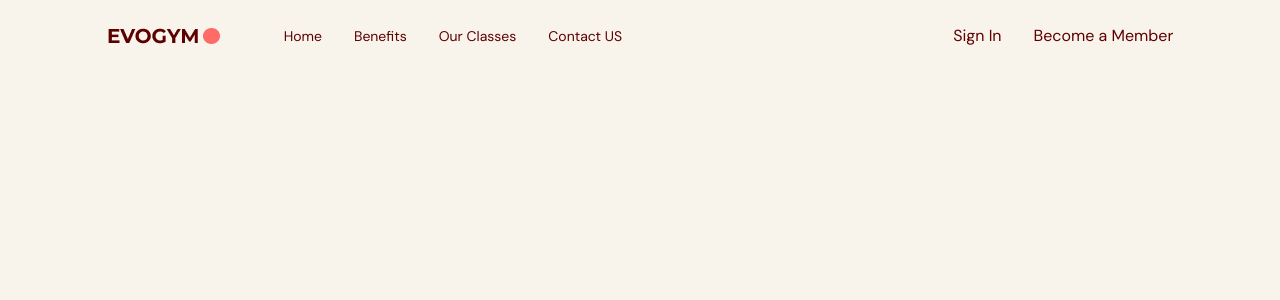
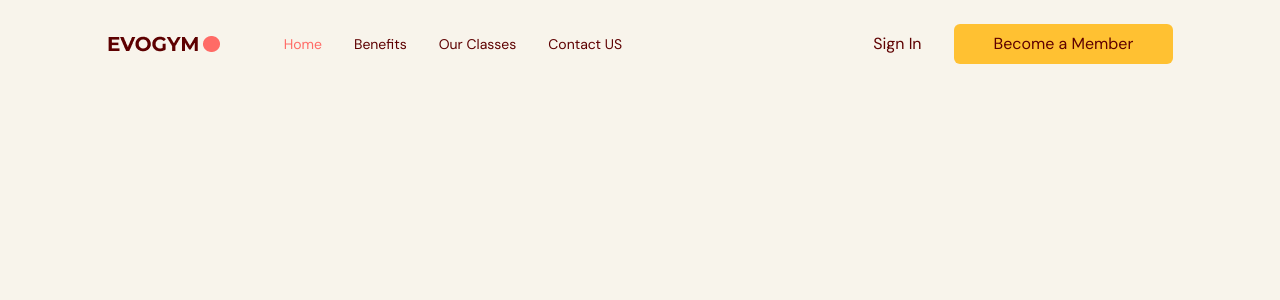
Before and after one commit to lahiruSanjeewa2971/Typescript_fitness_app, a React (Vite) app: page / in a window 1280 px wide. Shown: the top 300 px of the page. Built offline with nearby package versions, Linux system fonts and the light colour scheme.

Commit message:
Nav bar complete

```diff
--- a/src/App.tsx
+++ b/src/App.tsx
@@ -1,9 +1,27 @@
+import { useEffect, useState } from "react";
 import Navbar from "./scenes/navbar";
+import { SelectedPage } from "@/shared/types";
 
 function App() {
+  const [selectedPage, setSelectedPage] = useState(SelectedPage.Home);
+  const [isToOfPage, setIsTopOfPage] = useState<boolean>(true);
+
+  useEffect(() => {
+    const handleScroll = () => {
+      if (window.scrollY === 0) {
+        setIsTopOfPage(true);
+        setSelectedPage(SelectedPage.Home);
+      } else {
+        setIsTopOfPage(false);
+      }
+    };
+    window.addEventListener("scroll", handleScroll);
+    return () => window.removeEventListener("scroll", handleScroll);
+  }, []);
+
   return (
     <div className="app bg-gray-20">
-      <Navbar />
+      <Navbar selectedPage={selectedPage} setSelectedPage={setSelectedPage} isToOfPage={isToOfPage} />
     </div>
   );
 }
--- /dev/null
+++ b/src/hooks/useMediaQuery.ts
@@ -0,0 +1,18 @@
+import { useState, useEffect } from "react";
+
+const useMediaQuery = (query: string) => {
+  const [matches, setMatches] = useState(false);
+
+  useEffect(() => {
+    const media = window.matchMedia(query);
+    if (media.matches !== matches) {
+      setMatches(media.matches);
+    }
+    const listner = () => setMatches(media.matches);
+    window.addEventListener("resize", listner);
+    return () => window.removeEventListener("resize", listner);
+  }, [matches, query]);
+  return matches;
+};
+
+export default useMediaQuery;
--- a/src/scenes/navbar/Link.tsx
+++ b/src/scenes/navbar/Link.tsx
@@ -0,0 +1,25 @@
+import { SelectedPage } from "@/shared/types";
+import AnchorLink from "react-anchor-link-smooth-scroll";
+
+type Props = {
+  page: string;
+  selectedPage: SelectedPage;
+  setSelectedPage: (value: SelectedPage) => void;
+};
+
+const Link = ({ page, selectedPage, setSelectedPage }: Props) => {
+  const lowercasePage = page.toLowerCase().replace(/ /g, "") as SelectedPage;
+  return (
+    <AnchorLink
+      className={`${
+        selectedPage === lowercasePage ? "text-primary-500" : ""
+      } transition duration-500 hover:text-primary-300 `}
+      href={`#${lowercasePage}`}
+      onClick={() => setSelectedPage(lowercasePage)}
+    >
+      {page}
+    </AnchorLink>
+  );
+};
+
+export default Link;
--- a/src/scenes/navbar/index.tsx
+++ b/src/scenes/navbar/index.tsx
@@ -1,33 +1,110 @@
 import { useState } from "react";
 import { Bars3Icon, XMarkIcon } from "@heroicons/react/24/solid";
 import Logo from "@/assets/Logo.png";
+import Link from "./Link";
+import { SelectedPage } from "@/shared/types";
+import useMediaQuery from "@/hooks/useMediaQuery";
+import { button, div } from "framer-motion/client";
+import ActionButton from "@/shared/ActionButton";
 
-type Props = {};
+type Props = {
+  isToOfPage: boolean;
+  selectedPage: SelectedPage;
+  setSelectedPage: (value: SelectedPage) => void;
+};
 
-const Navbar = (props: Props) => {
+const Navbar = ({ selectedPage, setSelectedPage, isToOfPage }: Props) => {
+  const [isMenuToggled, setIsMenuToggled] = useState<boolean>(false);
   const flexBetween = "flex items-center justify-between";
+  const isAboveMediumScreen = useMediaQuery("(min-width: 1060px)");
+  const navBarBackground = isToOfPage ? "" : " bg-primary-100 drop-shadow";
+
   return (
     <nav>
-      <div className={`${flexBetween} fixed top-0 z-30 w-full py-6`}>
+      <div
+        className={`${navBarBackground} ${flexBetween} fixed top-0 z-30 w-full py-6`}
+      >
         <div className={`${flexBetween} mx-auto w-5/6`}>
           <div className={`${flexBetween} w-full gap-16`}>
             <img alt="logo" src={Logo} />
 
+            {isAboveMediumScreen ? (
               <div className={`${flexBetween} w-full`}>
                 <div className={`${flexBetween} gap-8 text-sm`}>
-                <p>Home</p>
-                <p>Benefits</p>
-                <p>Our Classes</p>
-                <p>Contact US</p>
+                  <Link
+                    page="Home"
+                    selectedPage={selectedPage}
+                    setSelectedPage={setSelectedPage}
+                  />
+                  <Link
+                    page="Benefits"
+                    selectedPage={selectedPage}
+                    setSelectedPage={setSelectedPage}
+                  />
+                  <Link
+                    page="Our Classes"
+                    selectedPage={selectedPage}
+                    setSelectedPage={setSelectedPage}
+                  />
+                  <Link
+                    page="Contact US"
+                    selectedPage={selectedPage}
+                    setSelectedPage={setSelectedPage}
+                  />
                 </div>
                 <div className={`${flexBetween} gap-8`}>
                   <p>Sign In</p>
-                <button>Become a Member</button>
+                  <ActionButton setSelectedPage={setSelectedPage}>
+                    Become a Member
+                  </ActionButton>
+                </div>
+              </div>
+            ) : (
+              <button
+                className="rounded-full bg-secondary-500 p-2"
+                onClick={() => setIsMenuToggled(!isMenuToggled)}
+              >
+                <Bars3Icon className="h-6 w-6 text-white" />
+              </button>
+            )}
           </div>
         </div>
       </div>
+
+      {/* Mobile NAV */}
+      {!isAboveMediumScreen && isMenuToggled && (
+        <div className="fixed right-0 bottom-0 z-40 h-full w-[300px] bg-primary-100 drop-shadow-xl">
+          <div className="flex justify-end p-12">
+            <button onClick={() => setIsMenuToggled(!isMenuToggled)}>
+              <XMarkIcon className="h-6 w-6 text-gray-400" />
+            </button>
+          </div>
+
+          {/* MENU items */}
+          <div className="ml-[33%] flex flex-col gap-10 text-2xl">
+            <Link
+              page="Home"
+              selectedPage={selectedPage}
+              setSelectedPage={setSelectedPage}
+            />
+            <Link
+              page="Benefits"
+              selectedPage={selectedPage}
+              setSelectedPage={setSelectedPage}
+            />
+            <Link
+              page="Our Classes"
+              selectedPage={selectedPage}
+              setSelectedPage={setSelectedPage}
+            />
+            <Link
+              page="Contact US"
+              selectedPage={selectedPage}
+              setSelectedPage={setSelectedPage}
+            />
           </div>
         </div>
+      )}
     </nav>
   );
 };
--- /dev/null
+++ b/src/shared/ActionButton.tsx
@@ -0,0 +1,22 @@
+import React from "react";
+import { SelectedPage } from "./types";
+import AnchorLink from "react-anchor-link-smooth-scroll";
+
+type Props = {
+  children: React.ReactNode;
+  setSelectedPage: (value: SelectedPage) => void;
+};
+
+const ActionButton = ({ children, setSelectedPage }: Props) => {
+  return (
+    <AnchorLink
+      className="rounded-md bg-secondary-500 px-10 py-2 hover:bg-primary-500 hover:text-white"
+      onClick={() => setSelectedPage(SelectedPage.ContactUs)}
+      href="#contactus"
+    >
+      {children}
+    </AnchorLink>
+  );
+};
+
+export default ActionButton;
--- /dev/null
+++ b/src/shared/types.ts
@@ -0,0 +1,6 @@
+export enum SelectedPage {
+  Home = "home",
+  Benefits = "benefits",
+  OurClasses = "ourclasses",
+  ContactUs = "contactus",
+}
```
Lines whose indentation alone changed are shown as unchanged.
